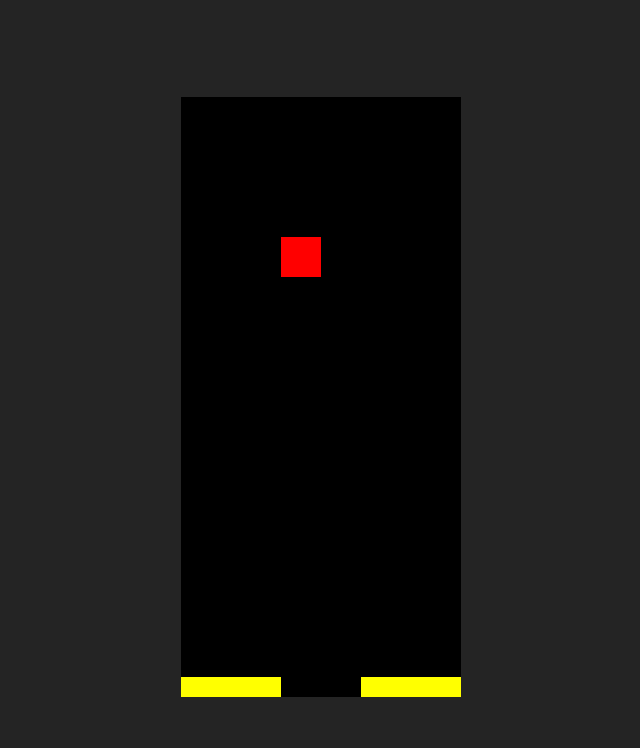
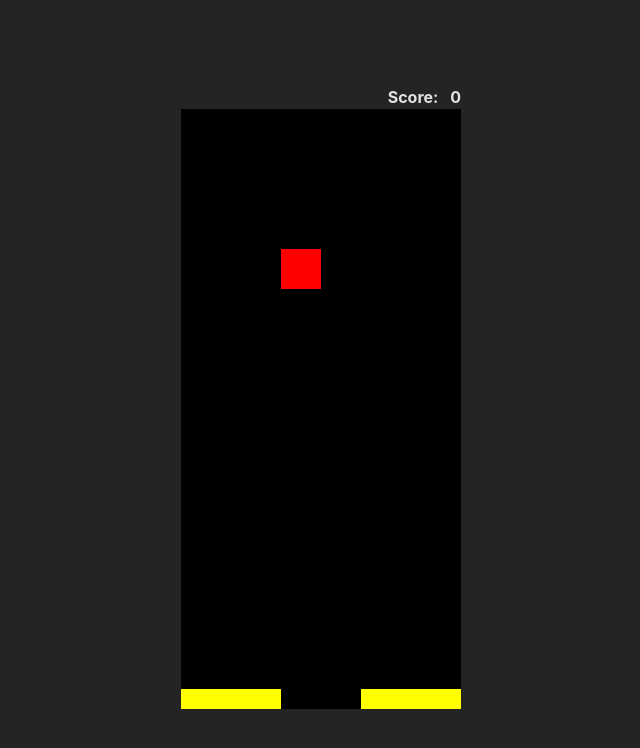
Before and after one commit to WarioNeila86/tetris-js, a website built with Vite: page index.html in a window 1280 px wide. Shown: the whole page, without its empty margins (319-959 px from the left). Built offline with nearby package versions, Linux system fonts and the light colour scheme.

Commit message:
add score and show it game over alert

```diff
--- a/index.html
+++ b/index.html
@@ -9,6 +9,9 @@
 
   <body>
     <div id="app">
+      <div id="score-section">
+        <strong>Score: <span id="score-text">0</span></strong>
+      </div>
       <canvas id="board"></canvas>
     </div>
     <script type="module" src="/main.js"></script>
--- a/main.js
+++ b/main.js
@@ -4,6 +4,7 @@ import "./style.css";
 
 const canvas = document.querySelector("#board");
 const context = canvas.getContext("2d");
+const $score = document.getElementById("score-text");
 
 const BLOCK_SIZE = 20;
 const BOARD_WIDTH = 14;
@@ -13,6 +14,8 @@ canvas.width = BLOCK_SIZE * BOARD_WIDTH;
 canvas.height = BLOCK_SIZE * BOARD_HEIGHT;
 
 context.scale(BLOCK_SIZE, BLOCK_SIZE);
+
+let score = 0;
 
 // 2. Create board
 
@@ -146,7 +149,7 @@ function solidifyPiece(piece, board) {
   // Set random shape
   piece.shape = PIECES[Math.floor(Math.random() * PIECES.length)];
   if (checkCollision(piece, board)) {
-    window.alert("Game Over!!");
+    window.alert(`Game Over!! Your score was: ${score}`);
     board.forEach(row => row.fill(0));
   }
 }
@@ -167,6 +170,8 @@ function removeRows(board) {
     // Add new row at the beginning
     const newRow = Array(BOARD_WIDTH).fill(0);
     board.unshift(newRow);
+    // Update score
+    score += 10;
   });
 }
 
@@ -215,6 +220,8 @@ function draw() {
       }
     });
   });
+
+  $score.innerText = score;
 }
 
 update();
--- a/style.css
+++ b/style.css
@@ -20,3 +20,11 @@ body {
   place-content: center;
   height: 100vh;
 }
+
+#score-section {
+  text-align: right;
+}
+
+#score-text {
+  margin-left: 0.5em;
+}
```
